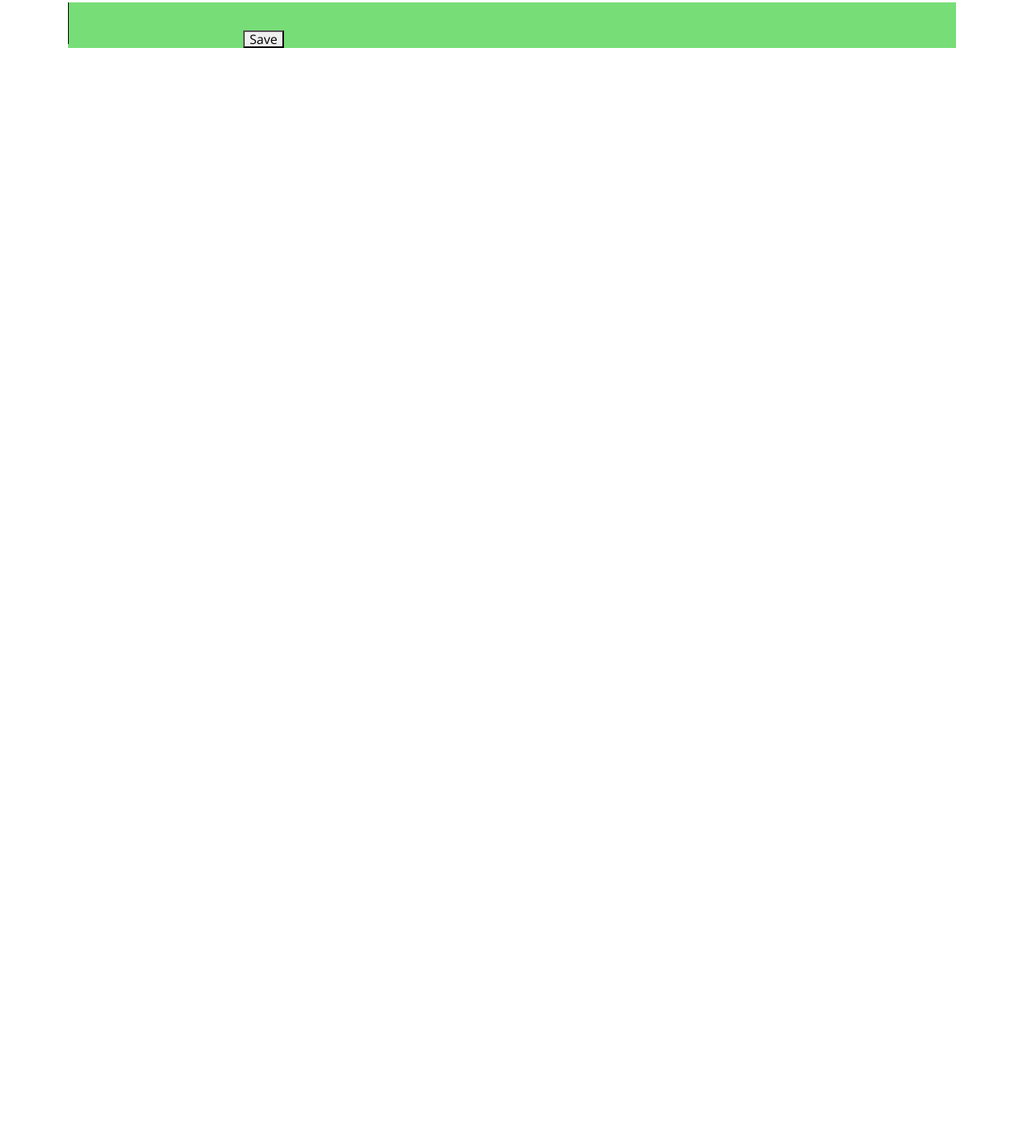
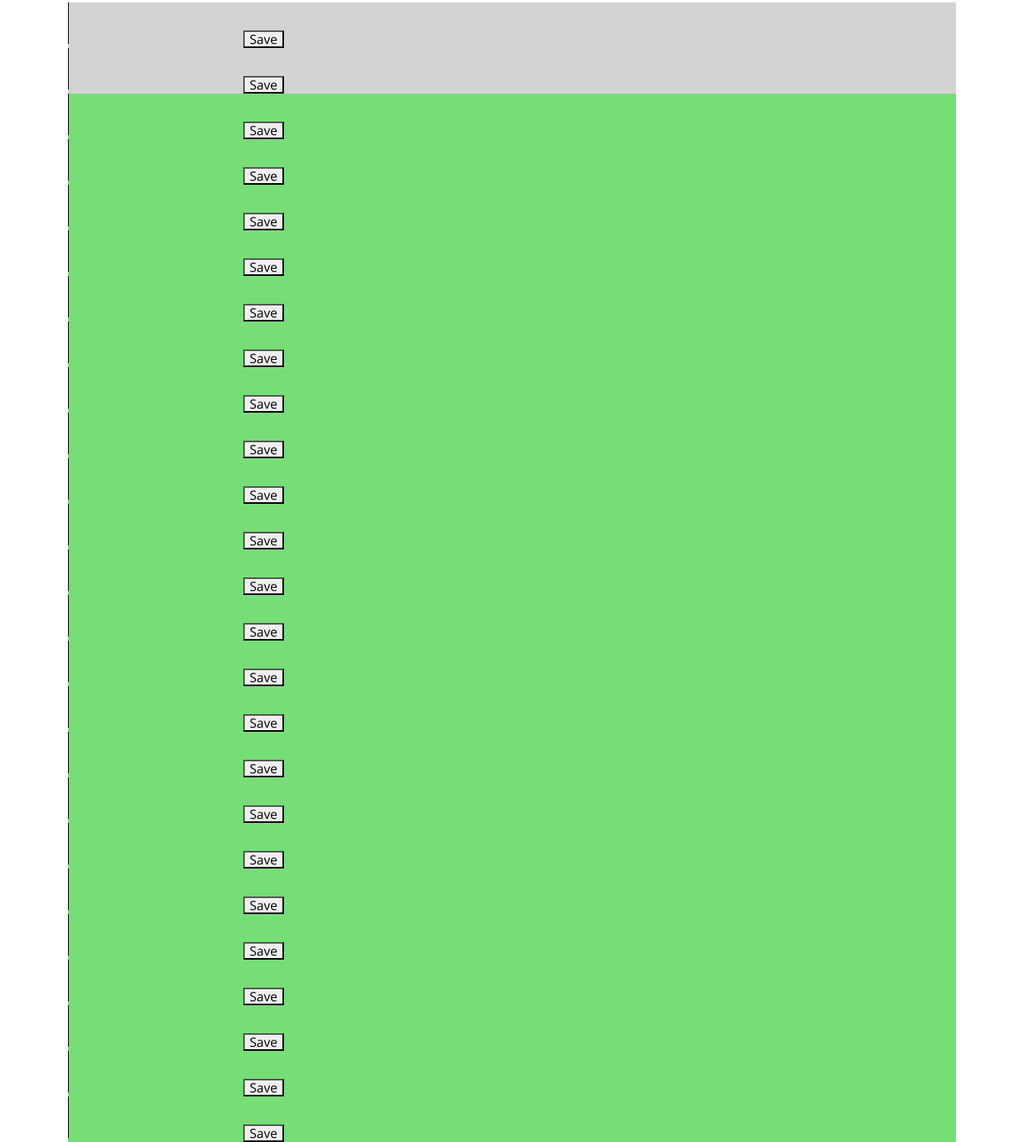
Before and after one commit to 961almah/day-planner, a plain HTML site: page index.html in a window 1280 px wide. Shown: the part 333-1761 px from the top of the page at 80% size. Before the commit the page ends 800 px from the top, so only its background shows below. Drawn offline with nearby package versions, Linux system fonts and the light colour scheme.

Commit message:
created 24 rows

```diff
--- a/index.html
+++ b/index.html
@@ -29,7 +29,55 @@
       <p id="currentDay" class="lead"></p>
     </header>
     <div class="container">
+      <div id="zero" data-time="0000" class="timebox">
+        <textarea></textarea><button>Save</button>
+      <div id="one" data-time="0100" class="timebox">
+        <textarea></textarea><button>Save</button>
+      <div id="two" data-time="0200" class="timebox">
+        <textarea></textarea><button>Save</button>
+      <div id="three" data-time="0300" class="timebox">
+        <textarea></textarea><button>Save</button>
+      <div id="four" data-time="0400" class="timebox">
+        <textarea></textarea><button>Save</button>
+      <div id="five" data-time="0500" class="timebox">
+        <textarea></textarea><button>Save</button>
+      <div id="six" data-time="0600" class="timebox">
+        <textarea></textarea><button>Save</button>
+      <div id="seven" data-time="0700" class="timebox">
+        <textarea></textarea><button>Save</button>
+      <div id="eight" data-time="0800" class="timebox">
+        <textarea></textarea><button>Save</button>
       <div id="nine" data-time="0900" class="timebox">
+        <textarea></textarea><button>Save</button>
+      <div id="ten" data-time="1000" class="timebox">
+        <textarea></textarea><button>Save</button>
+      <div id="eleven" data-time="1100" class="timebox">
+        <textarea></textarea><button>Save</button>
+      <div id="twelve" data-time="1200" class="timebox">
+        <textarea></textarea><button>Save</button>
+      <div id="thirteen" data-time="1300" class="timebox">
+        <textarea></textarea><button>Save</button>
+      <div id="fourteen" data-time="1400" class="timebox">
+        <textarea></textarea><button>Save</button>
+      <div id="fifteen" data-time="1500" class="timebox">
+        <textarea></textarea><button>Save</button>
+      <div id="sixteen" data-time="1600" class="timebox">
+        <textarea></textarea><button>Save</button>
+      <div id="seventeen" data-time="1700" class="timebox">
+        <textarea></textarea><button>Save</button>
+      <div id="eighteen" data-time="1800" class="timebox">
+        <textarea></textarea><button>Save</button>
+      <div id="nineteen" data-time="1900" class="timebox">
+        <textarea></textarea><button>Save</button>
+      <div id="twenty" data-time="2000" class="timebox">
+        <textarea></textarea><button>Save</button>
+      <div id="twenty-one" data-time="2100" class="timebox">
+        <textarea></textarea><button>Save</button>
+      <div id="twenty-two" data-time="2200" class="timebox">
+        <textarea></textarea><button>Save</button>
+      <div id="twenty-three" data-time="2300" class="timebox">
+        <textarea></textarea><button>Save</button>
+      <div id="twenty-four" data-time="2400" class="timebox">
         <textarea></textarea><button>Save</button>
     </div>
     </div>
```
